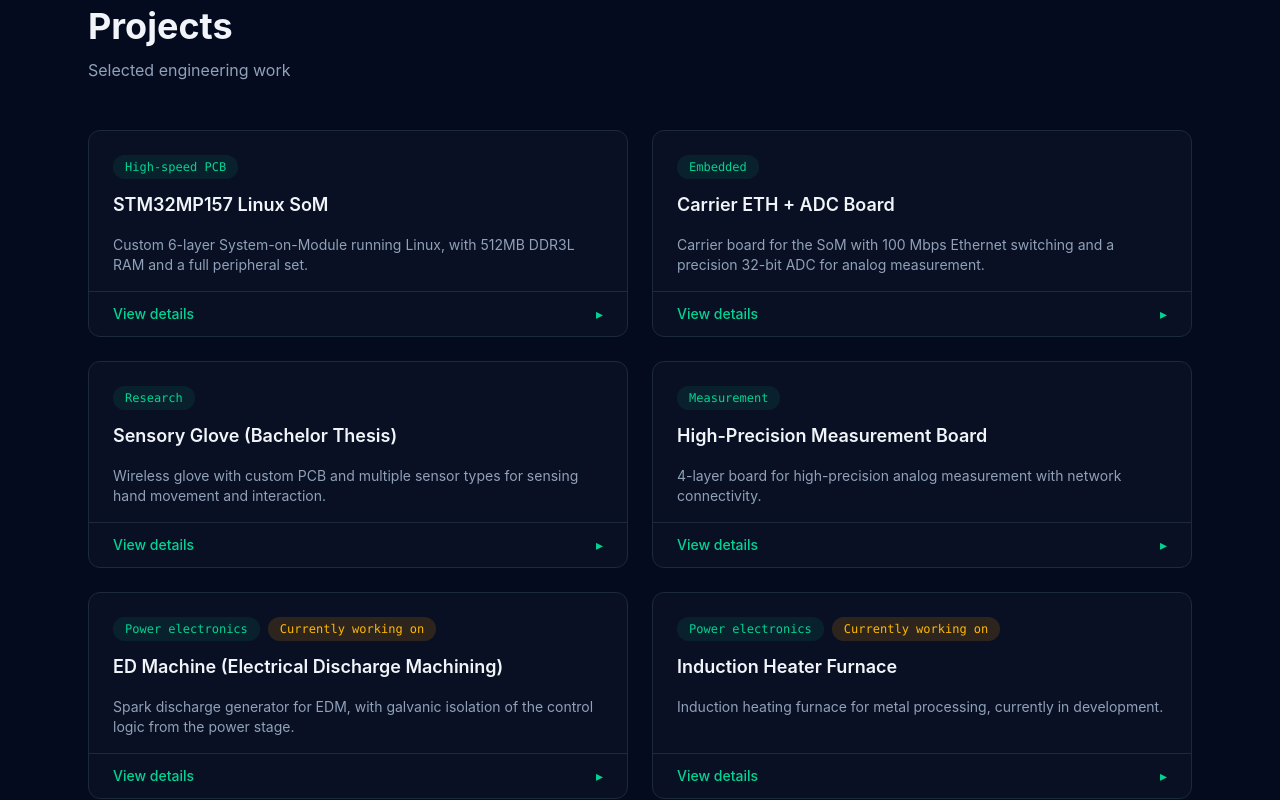
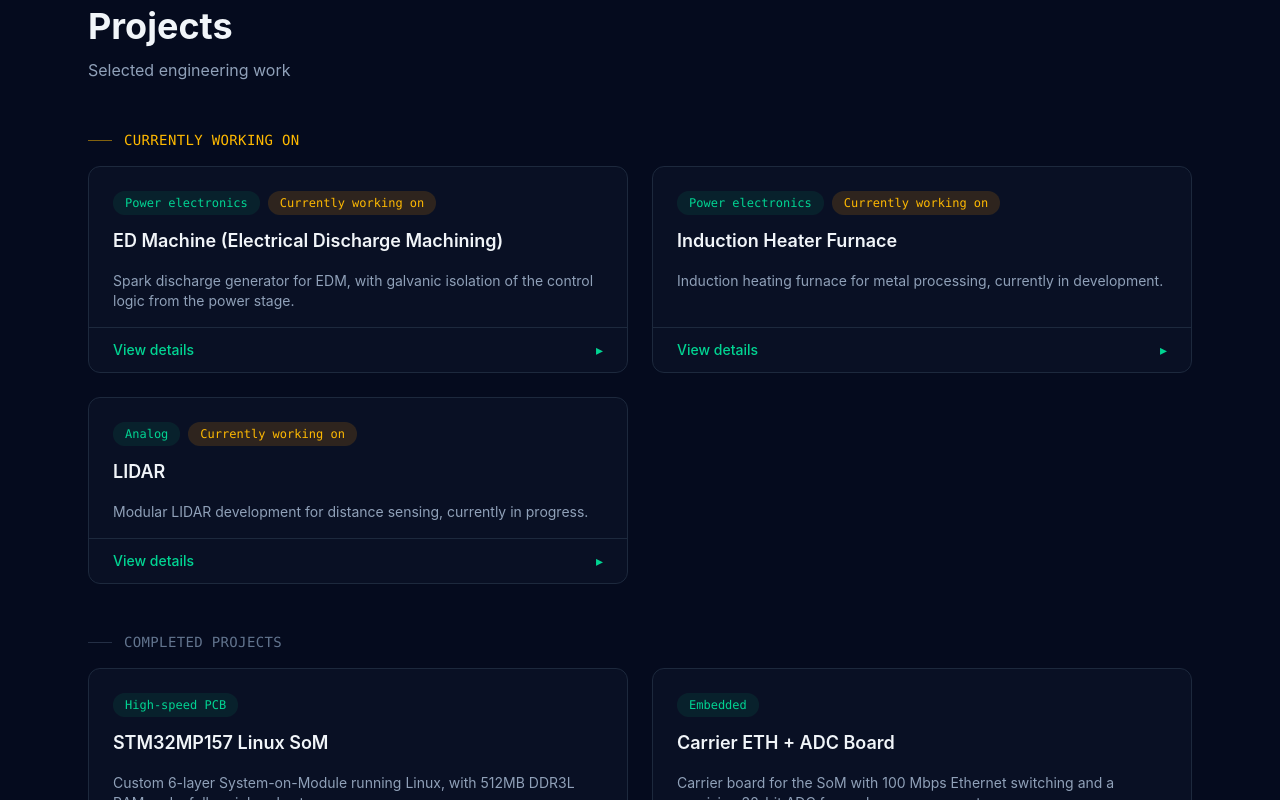
Before and after one commit to 6Theodor6/portfolio, a React (Vite) app: page / in a window 1280 px wide. Shown: the part 3160-3960 px from the top of the page. Built offline with nearby package versions, Linux system fonts and the light colour scheme.

Commit message:
feat: group currently working on projects together

```diff
--- a/src/components/Projects.jsx
+++ b/src/components/Projects.jsx
@@ -9,7 +9,11 @@
   const projects = data[lang].projects
   const [open, setOpen] = useState(null)
 
-  const active = open !== null ? projects[open] : null
+  const current = projects.filter((p) => p.status === 'current')
+  const completed = projects.filter((p) => p.status !== 'current')
+  const ordered = [...current, ...completed]
+
+  const active = open !== null ? ordered[open] : null
 
   useEffect(() => {
     if (open === null) return
@@ -28,39 +32,52 @@
         <Reveal>
           <SectionHeader eyebrow="04" title={t('projects_title')} subtitle={t('projects_subtitle')} />
         </Reveal>
-        <div className="grid gap-6 md:grid-cols-2">
-          {projects.map((p, i) => (
-            <Reveal key={p.title}>
-              <div className="flex h-full flex-col overflow-hidden rounded-xl border border-slate-800 bg-slate-900/50">
-                <div className="flex items-start gap-4 p-6 pb-4">
-                  <div>
-                    <div className="mb-3 flex flex-wrap items-center gap-2">
-                      <span className="inline-block rounded-full bg-emerald-500/10 px-3 py-1 font-mono text-xs text-emerald-400">
-                        {p.tag}
-                      </span>
-                      {p.status === 'current' && (
-                        <span className="inline-block rounded-full bg-amber-500/15 px-3 py-1 font-mono text-xs text-amber-400">
-                          {t('projects_current')}
-                        </span>
-                      )}
-                    </div>
-                    <h3 className="text-lg font-semibold text-slate-100">{p.title}</h3>
-                  </div>
-                </div>
 
-                <p className="px-6 pb-4 text-sm text-slate-400">{p.summary}</p>
+        {current.length > 0 && (
+          <>
+            <Reveal>
+              <h3 className="mb-4 flex items-center gap-3 font-mono text-sm uppercase tracking-wide text-amber-400">
+                <span className="h-px w-6 bg-amber-400/50" />
+                {t('projects_current')}
+              </h3>
+            </Reveal>
+            <div className="mb-12 grid gap-6 md:grid-cols-2">
+              {current.map((p, ci) => (
+                <ProjectCard
+                  key={p.title}
+                  p={p}
+                  index={ci}
+                  open={open}
+                  setOpen={setOpen}
+                  t={t}
+                />
+              ))}
+            </div>
+          </>
+        )}
 
-                <button
-                  onClick={() => setOpen(i)}
-                  className="mt-auto flex items-center justify-between border-t border-slate-800 px-6 py-3 text-sm font-medium text-emerald-400 transition hover:bg-emerald-500/5"
-                >
-                  {t('projects_view')}
-                  <span>▸</span>
-                </button>
-              </div>
+        {completed.length > 0 && (
+          <>
+            <Reveal>
+              <h3 className="mb-4 flex items-center gap-3 font-mono text-sm uppercase tracking-wide text-slate-500">
+                <span className="h-px w-6 bg-slate-600/50" />
+                {t('projects_completed')}
+              </h3>
             </Reveal>
-          ))}
-        </div>
+            <div className="grid gap-6 md:grid-cols-2">
+              {completed.map((p, ci) => (
+                <ProjectCard
+                  key={p.title}
+                  p={p}
+                  index={current.length + ci}
+                  open={open}
+                  setOpen={setOpen}
+                  t={t}
+                />
+              ))}
+            </div>
+          </>
+        )}
       </div>
 
       {active && (
@@ -144,3 +161,37 @@
     </section>
   )
 }
+
+function ProjectCard({ p, index, open, setOpen, t }) {
+  return (
+    <Reveal>
+      <div className="flex h-full flex-col overflow-hidden rounded-xl border border-slate-800 bg-slate-900/50">
+        <div className="flex items-start gap-4 p-6 pb-4">
+          <div>
+            <div className="mb-3 flex flex-wrap items-center gap-2">
+              <span className="inline-block rounded-full bg-emerald-500/10 px-3 py-1 font-mono text-xs text-emerald-400">
+                {p.tag}
+              </span>
+              {p.status === 'current' && (
+                <span className="inline-block rounded-full bg-amber-500/15 px-3 py-1 font-mono text-xs text-amber-400">
+                  {t('projects_current')}
+                </span>
+              )}
+            </div>
+            <h3 className="text-lg font-semibold text-slate-100">{p.title}</h3>
+          </div>
+        </div>
+
+        <p className="px-6 pb-4 text-sm text-slate-400">{p.summary}</p>
+
+        <button
+          onClick={() => setOpen(index)}
+          className="mt-auto flex items-center justify-between border-t border-slate-800 px-6 py-3 text-sm font-medium text-emerald-400 transition hover:bg-emerald-500/5"
+        >
+          {t('projects_view')}
+          <span>▸</span>
+        </button>
+      </div>
+    </Reveal>
+  )
+}
--- a/src/translations.js
+++ b/src/translations.js
@@ -23,6 +23,7 @@
     projects_subtitle: 'Selected engineering work',
     projects_view: 'View details',
     projects_current: 'Currently working on',
+    projects_completed: 'Completed projects',
 
     contact_title: 'Contact',
     contact_subtitle: "Let's build something together",
@@ -55,6 +56,7 @@
     projects_subtitle: 'Vybrané inženýrské práce',
     projects_view: 'Zobrazit detaily',
     projects_current: 'Aktuálně na tom pracuji',
+    projects_completed: 'Dokončené projekty',
 
     contact_title: 'Kontakt',
     contact_subtitle: 'Pojďme tvořit společně',
```
